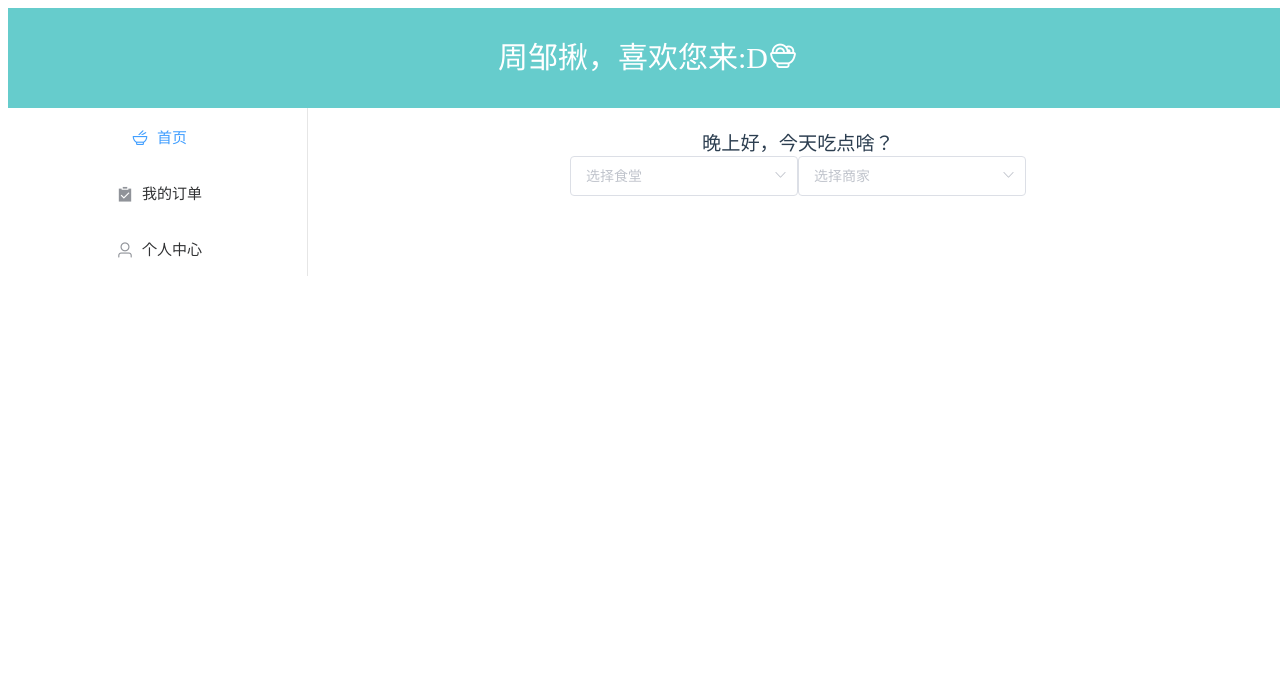
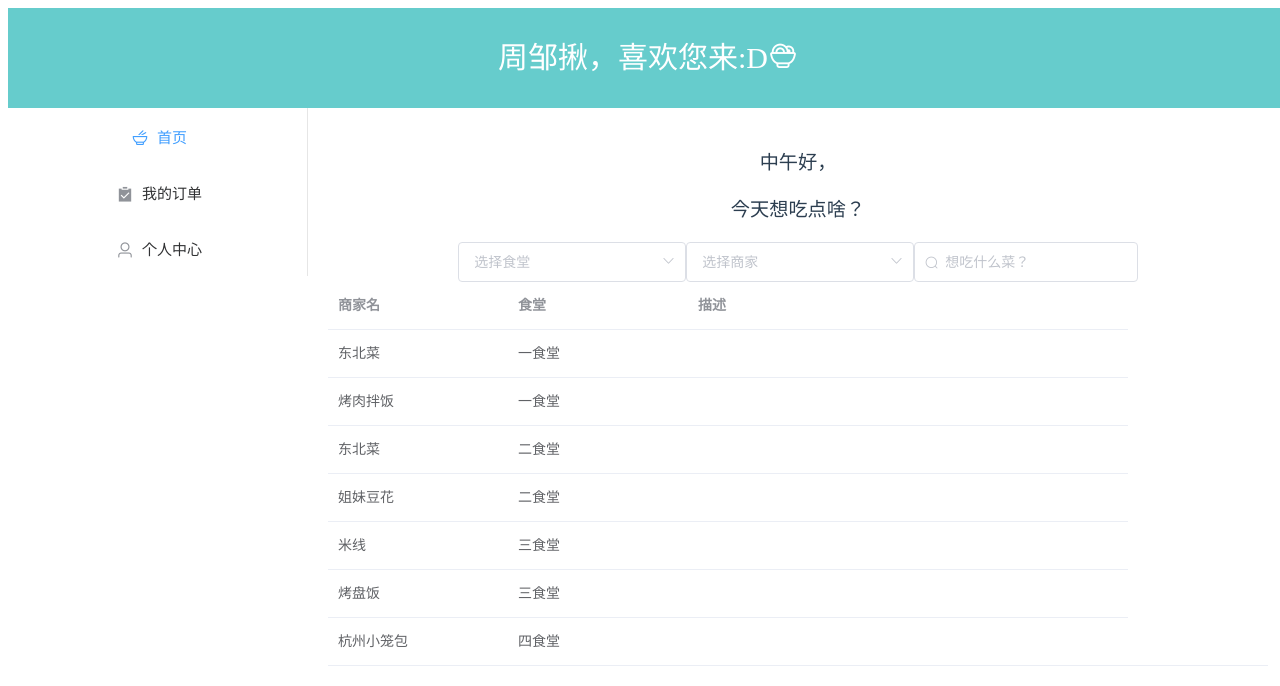
Before and after one commit to Jessy0429/CanteenOrder_part1, a Vue app: page /#/usermain in a window 1280 px wide. Shown: the top 686 px of the page. Built offline with nearby package versions, Linux system fonts and the light colour scheme.

Commit message:
Update UserInfo

```diff
--- a/src/components/UserInfo.vue
+++ b/src/components/UserInfo.vue
@@ -30,11 +30,12 @@
             <template slot="extra">
               <el-switch v-model="DeliveredInfo.isdefault" active-text="设为默认" @change="ChangeDefault(index)"></el-switch>
             </template>
-            <el-descriptions-item>
-                <span>{{DeliveredInfo.Address}}</span>
-                <el-button icon="el-icon-edit" circle align="right" @click="dialogVisible = true; dialogID = 3; edit_index = index"></el-button>
+            <el-descriptions-item content-style="width: 100%">
+              <el-row>
+                <el-col :span="12" style="line-height: 40px"><span>{{DeliveredInfo.Address}}</span></el-col>
+                <el-col :span="12" style="text-align: right"><el-button icon="el-icon-edit" circle align="right" @click="dialogVisible = true; dialogID = 3; edit_index = index"></el-button></el-col>
+              </el-row>
             </el-descriptions-item>
-
           </el-descriptions>
         </div>
       </el-collapse-item>
--- a/src/components/UserMain.vue
+++ b/src/components/UserMain.vue
@@ -1,15 +1,47 @@
 <template>
   <div>
     <div>
-      <span style="font-size: larger; font-family: 'Microsoft JhengHei'">晚上好，今天吃点啥？</span>
+      <span style="font-size: larger; font-family: 'Microsoft JhengHei'">
+        <p v-if="this.Time.getHours() > 16">晚上好，</p>
+        <p v-else-if="this.Time.getHours() > 10">中午好，</p>
+        <p v-else-if="this.Time.getHours() > 5">早上好，</p>
+        <p>今天想吃点啥？</p>
+      </span>
     </div>
-    <div>
-      <el-select v-model="sel_Canteen" placeholder="选择食堂">
+    <div id="SelectInput">
+      <el-select v-model="sel_Canteen" placeholder="选择食堂" clearable @clear="sel_Canteen = null; sel_Store = null">
         <el-option v-for="Canteen in this.Canteens" :label="Canteen.canteenname" :value="Canteen.canteenID" :key="Canteen.canteenID"></el-option>
       </el-select>
-      <el-select v-model="sel_Store" placeholder="选择商家">
-        <el-option v-for="StoreID in this.Ct_St[this.sel_Canteen ? this.sel_Canteen : 0].storesID" :label="Stores[StoreID].storename" :value="StoreID" :key="StoreID"></el-option>
+      <el-select v-model="sel_Store" placeholder="选择商家" clearable v-if="sel_Canteen != null" @clear="sel_Store = null">
+        <el-option v-for="StoreID in this.Ct_St[this.sel_Canteen].storesID" :label="Stores[StoreID].storename" :value="StoreID" :key="StoreID"></el-option>
       </el-select>
+      <el-select v-model="sel_Store" placeholder="选择商家" clearable v-else @clear="sel_Store = null">
+        <el-option v-for="Store in this.Stores" :label="Store.storename" :value="Store.storeID" :key="Store.storeID"></el-option>
+      </el-select>
+      <el-input placeholder="想吃什么菜？" prefix-icon="el-icon-search" v-model="input_dish" style="width: 223.67px">
+      </el-input>
+    </div>
+    <div id="StoreTable">
+      <el-table width="800" :data="sel_Ct_StView" highlight-current-row @current-change="handleCurrentChange">
+        <el-table-column
+          prop="storename"
+          label="商家名"
+          width="180">
+        </el-table-column>
+        <el-table-column
+          prop="canteenname"
+          label="食堂"
+          width="180">
+        </el-table-column>
+        <el-table-column
+          prop="description"
+          label="描述"
+          width="440">
+        </el-table-column>
+      </el-table>
+    </div>
+    <div id="DishTable">
+
     </div>
 
 
@@ -22,6 +54,7 @@ export default {
   name: "UserMain",
   data(){
     return{
+      Time: new Date(),
       Canteens: [{canteenID: 0, canteenname: '一食堂'},
                 {canteenID: 1, canteenname: '二食堂'},
                 {canteenID: 2, canteenname: '三食堂'},
@@ -34,22 +67,45 @@ export default {
         {storeID: 5, storename: '烤盘饭', canteenID: 2},
         {storeID: 6, storename: '杭州小笼包', canteenID: 3}],
       Ct_St:[{canteenID: 0, storesID: [0, 1]},{canteenID:1, storesID:[2, 3]},{canteenID:2, storesID:[4, 5]},{canteenID:3, storesID:[6]}],
-      sel_Canteen: undefined,
-      sel_Store: undefined
+      sel_Canteen: null,
+      sel_Store: null,
+      input_dish:'',
+    }
+  },
+  computed:{
+    sel_Ct_StView: function() {
+      var View = [];
+      // console.log(this.sel_Canteen);
+      if(this.sel_Canteen != null){
+        // console.log('1');
+        console.log(this.sel_Canteen);
+        let name = {canteenname: this.Canteens[this.sel_Canteen].canteenname}
+        for (let i = 0; i < this.Ct_St[this.sel_Canteen].storesID.length; i++){
+          View.push({...this.Stores[this.Ct_St[this.sel_Canteen].storesID[i]], ...name});
+        }
+      }
+      else {
+        console.log('2');
+        for(let i = 0;i < this.Stores.length; i ++){
+          var store = this.Stores[i];
+          let name1 = {canteenname: this.Canteens[store.canteenID].canteenname};
+          View.push({...store, ...name1});
+        }
+      }
+      return View;
     }
   },
   mounted() {
     // this.fun1();
   },
   methods: {
-    // fun1(){
-    //   console.log(this.Stores);
-    //   console.log(this.Ct_St[this.sel_Canteen].storesID);
-    //   console.log(this.sel_Store);
-    // },
-    // Change(value){
-    //   console.log(value);
-    // }
+    fun1(){
+      console.log(this.sel_Ct_StView);
+    },
+    handleCurrentChange(val){
+      this.sel_Store = val.storeID;
+      console.log(this.sel_Store);
+    }
   }
 }
 </script>
```
